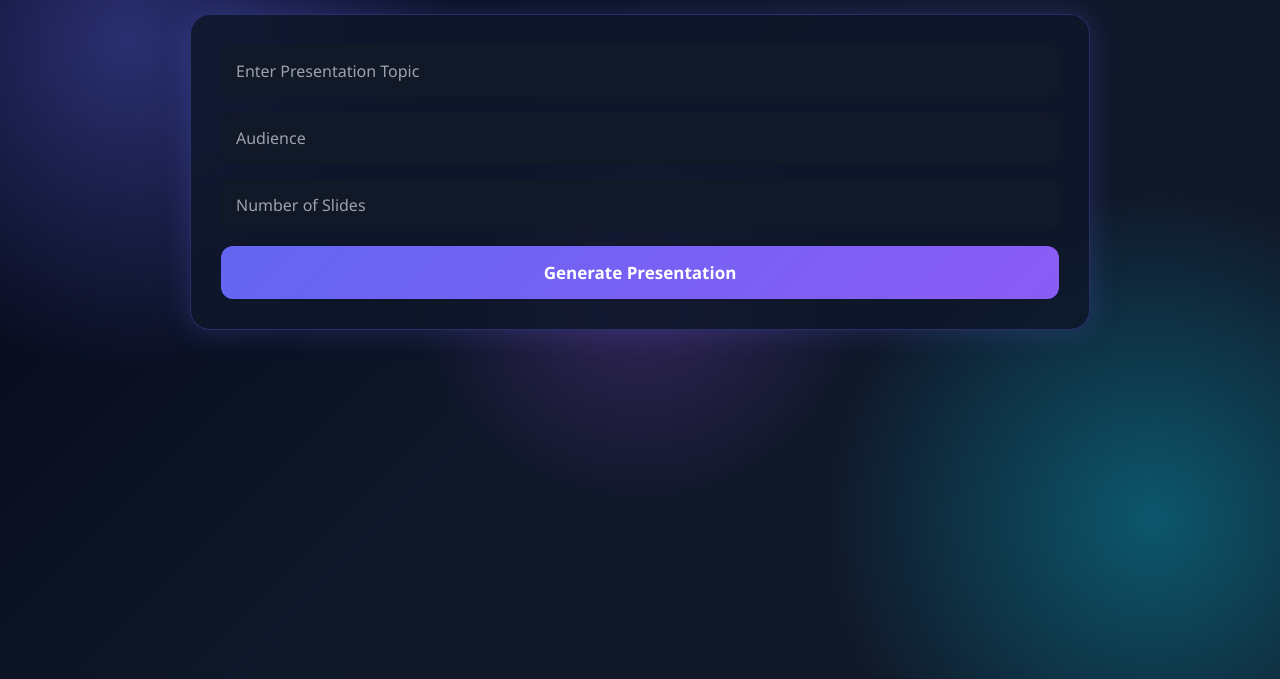
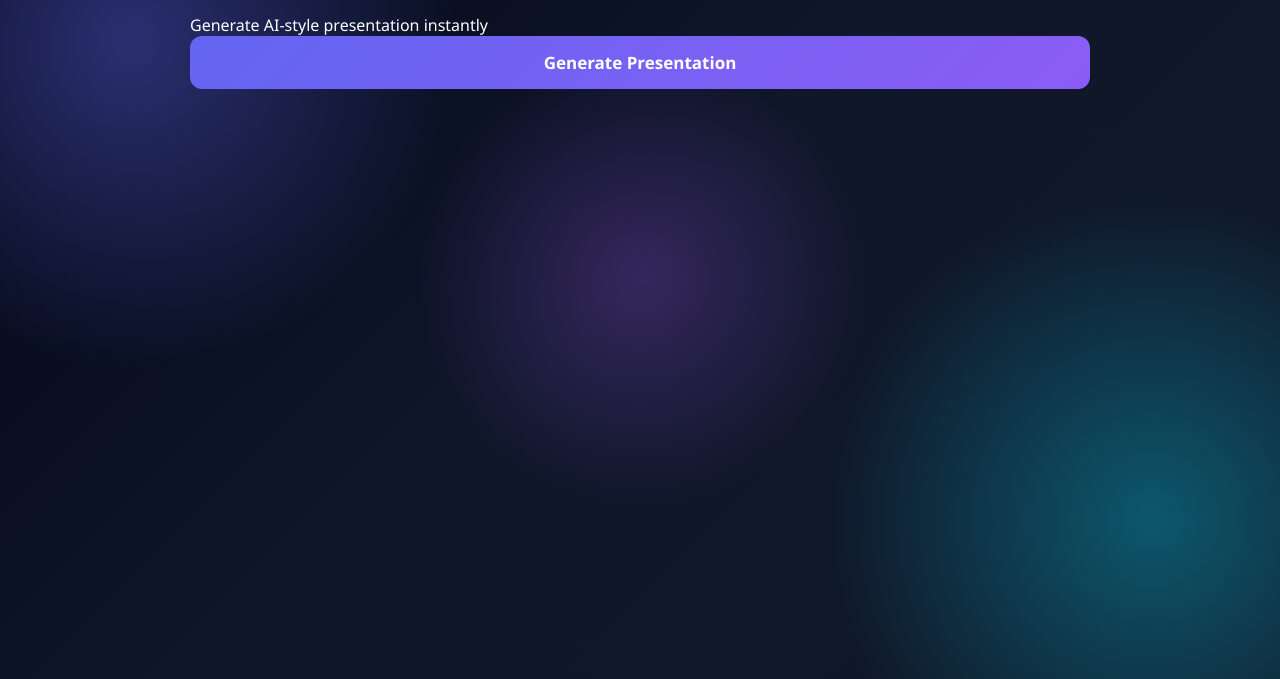
Before and after one commit to Madhumithark7/PresentAI, a website: page index.html in a window 1280 px wide. Shown: the part 121-800 px from the top of the page. Drawn offline with Linux system fonts and the light colour scheme.

Commit message:
final script.js fix

```diff
--- a/index.html
+++ b/index.html
@@ -1,43 +1,26 @@
 <!DOCTYPE html>
-<html>
+<html lang="en">
 <head>
-    <h1>🤖 PresentAI</h1>
-    <link rel="stylesheet" href="style.css">
+  <meta charset="UTF-8" />
+  <meta name="viewport" content="width=device-width, initial-scale=1.0"/>
+  <title>PresentAI</title>
+  <link rel="stylesheet" href="style.css" />
 </head>
 <body>
 
-    <div class="container">
+  <div class="container">
 
+    <h1 class="title">⚡ PresentAI</h1>
+    <p class="subtitle">Generate AI-style presentation instantly</p>
 
+    <button onclick="generatePresentation()" class="btn">
+      Generate Presentation
+    </button>
 
-        <div class="form-box">
+    <div id="output" class="output"></div>
 
-            <input
-            type="text"
-            id="topic"
-            placeholder="Enter Presentation Topic">
+  </div>
 
-            <input
-            type="text"
-            id="audience"
-            placeholder="Audience">
-
-            <input
-            type="number"
-            id="slidesCount"
-            placeholder="Number of Slides">
-
-            <button onclick="generateSlides()">
-                Generate Presentation
-            </button>
-
-        </div>
-
-        <div id="result"></div>
-
-    </div>
-
-    <script src="script.js"></script>
-
+  <script src="script.js"></script>
 </body>
 </html>
--- a/script.js
+++ b/script.js
@@ -1,58 +1,36 @@
-async function generateSlides() {
+function generatePresentation() {
+  const output = document.getElementById("output");
 
-    let topic = document.getElementById("topic").value;
-    let audience = document.getElementById("audience").value;
-    let slidesCount = document.getElementById("slidesCount").value;
+  output.innerHTML = `
+    <div class="slides">
 
-    if (!topic || !audience || !slidesCount) {
-        alert("Please fill all fields");
-        return;
-    }
+      <h2>📊 Artificial Intelligence Presentation</h2>
 
-    document.getElementById("result").innerHTML = `
       <div class="slide">
-            <h2>⏳ Generating Presentation...</h2>
-            <p>Please wait while AI creates your presentation.</p>
+        <h3>Slide 1: What is AI?</h3>
+        <p>Artificial Intelligence is the simulation of human intelligence in machines.</p>
       </div>
-    `;
 
-    try {
+      <div class="slide">
+        <h3>Slide 2: How AI Works</h3>
+        <p>AI learns from data using algorithms, patterns, and training models.</p>
+      </div>
 
-        const response = await fetch(
-            "http://localhost:3000/generate",
-            {
-                method: "POST",
-                headers: {
-                    "Content-Type": "application/json"
-                },
-                body: JSON.stringify({
-                    topic,
-                    audience,
-                    slidesCount
-                })
-            }
-        );
+      <div class="slide">
+        <h3>Slide 3: AI in Daily Life</h3>
+        <p>Used in YouTube recommendations, Google Maps, Siri, and self-driving cars.</p>
+      </div>
 
-        const data = await response.json();
+      <div class="slide">
+        <h3>Slide 4: Advantages & Challenges</h3>
+        <p>AI improves productivity but raises concerns like privacy and job changes.</p>
+      </div>
 
-        document.getElementById("result").innerHTML = `
       <div class="slide">
-                <h2>📑 Generated Presentation</h2>
-                <div class="presentation-content">
-                    ${data.content.replace(/\n/g, "<br>")}
+        <h3>Slide 5: Future of AI</h3>
+        <p>AI will transform education, healthcare, business, and everyday life.</p>
       </div>
-            </div>
-        `;
 
-    } catch (error) {
-
-        console.error(error);
-
-        document.getElementById("result").innerHTML = `
-            <div class="slide">
-                <h2>❌ Error</h2>
-                <p>Unable to generate presentation. Please make sure the server is running.</p>
     </div>
   `;
 }
-}
```
Lines whose indentation alone changed are shown as unchanged.
